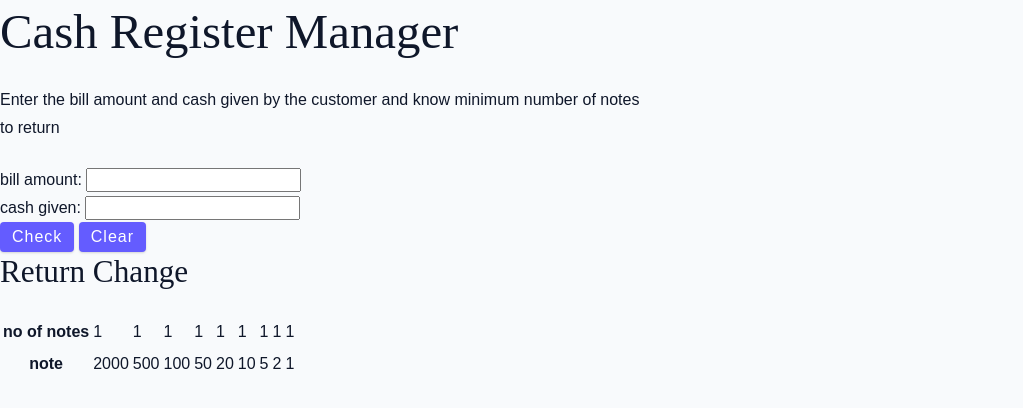
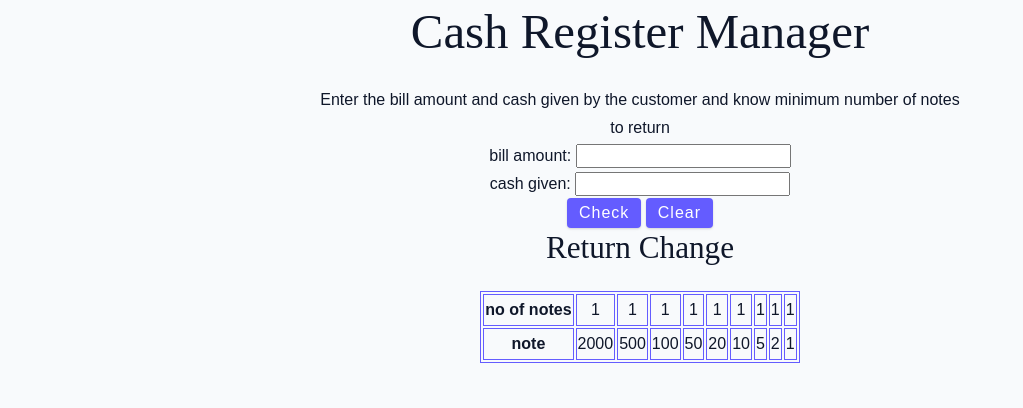
Before and after one commit to swastikpatro/neog-mark10-Cash_Register_Manager_App, a plain HTML site: page index.html in a window 1280 px wide. Shown: the whole page, without its empty margins (0-1023 px from the left). Drawn offline with Linux system fonts and the light colour scheme.

Commit message:
style: aligned the page to center

```diff
--- a/css/styles.css
+++ b/css/styles.css
@@ -296,3 +296,21 @@ ul {
 Cash Register App
 ==================
 */
+
+body {
+  text-align: center;
+}
+
+table {
+  margin: 0 auto;
+}
+
+.header p {
+  margin: 0 auto;
+}
+
+table,
+th,
+td {
+  border: 1px solid var(--primary-500);
+}
```
